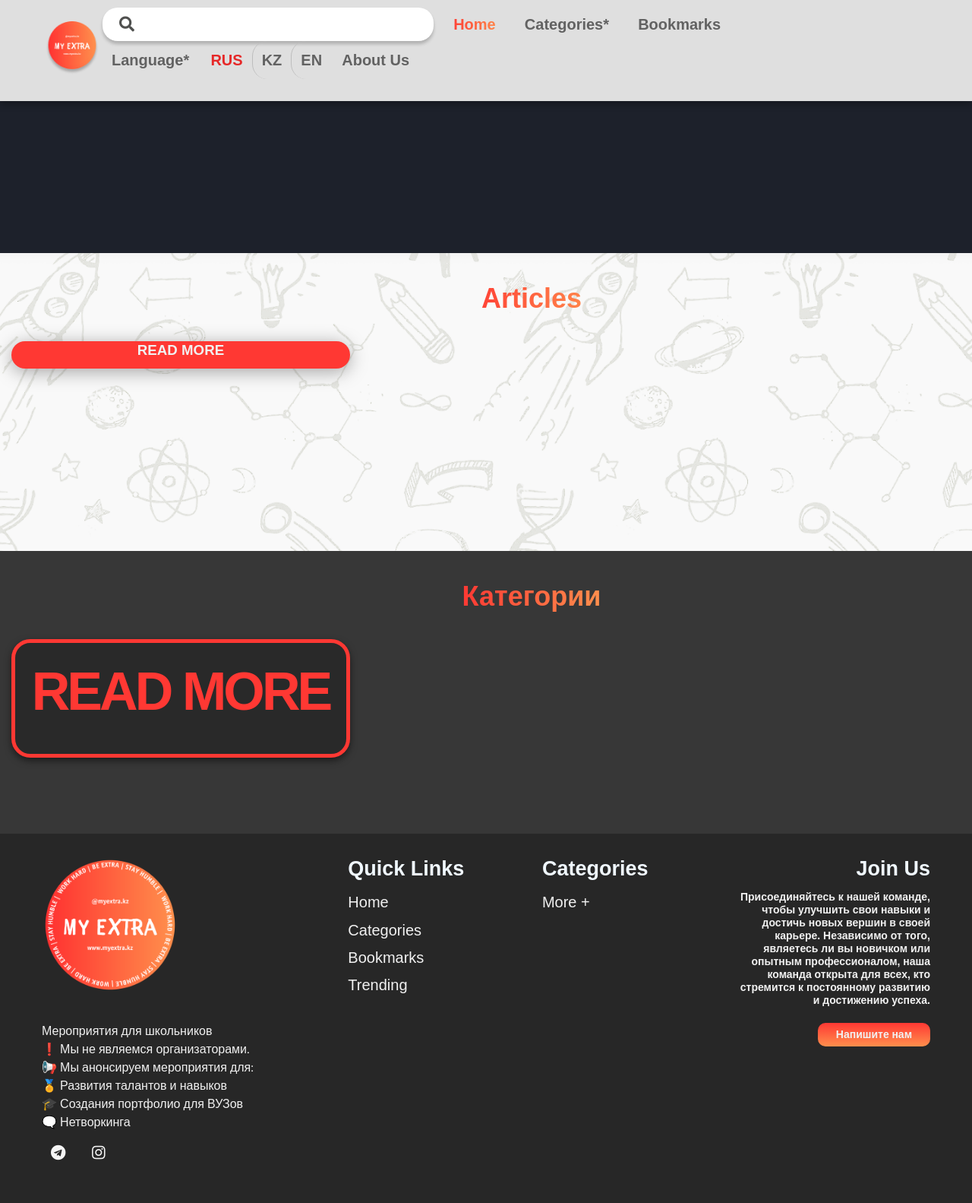
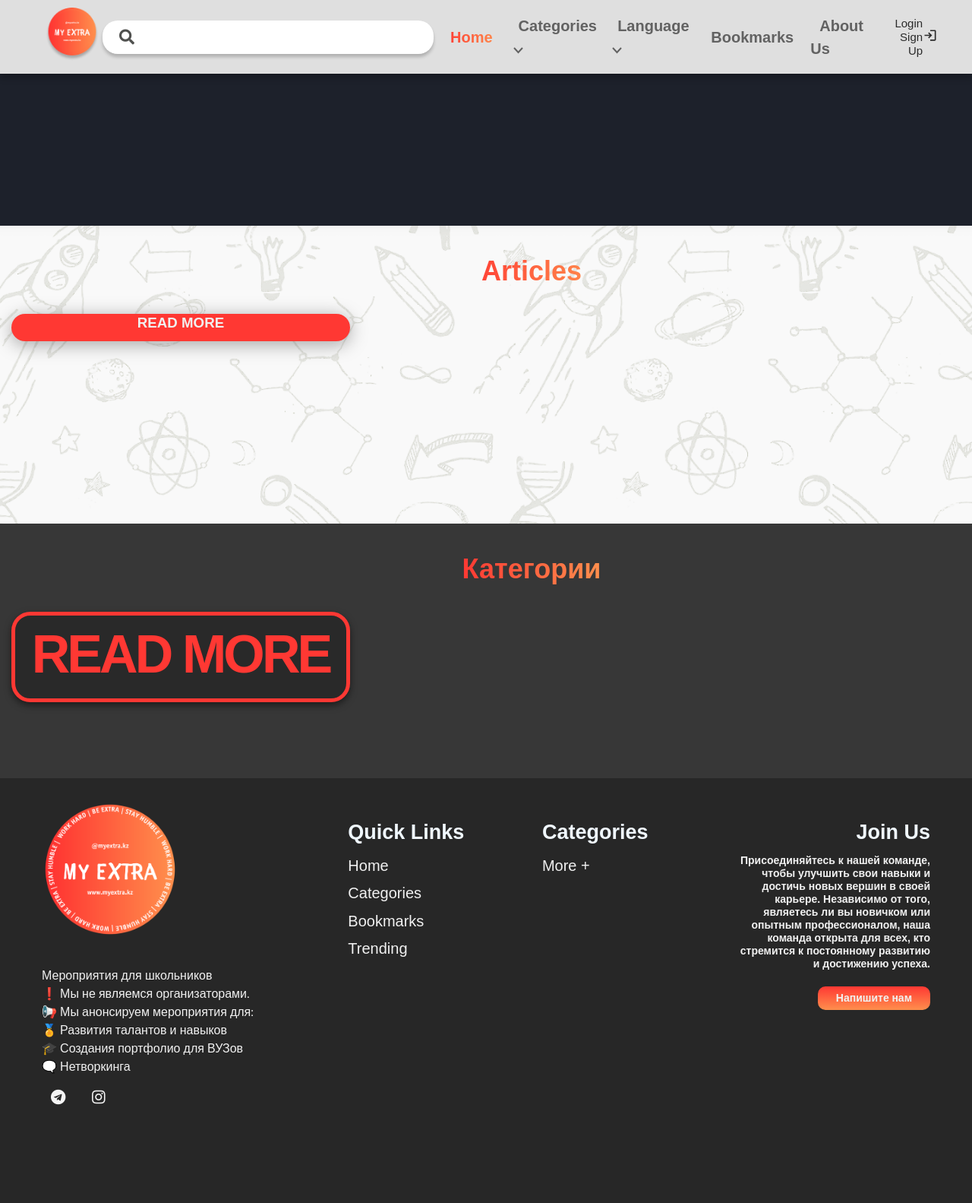
Before and after one commit to Xseron/MyExtra, a PHP site: page / in a window 1280 px wide; the page is wider, and only the part inside the window is pictured. Shown: that part at 76% size. After the commit the page ends 1454 px from the top of that part, so only its background shows below. Run offline with PHP 8.4, Linux system fonts and the light colour scheme; data that the repository does not hold is empty; some libraries are stand-ins or nearby versions; some web fonts are replaced.

Commit message:
added some details

```diff
--- a/assets/css/partials/4-component.css
+++ b/assets/css/partials/4-component.css
@@ -356,11 +356,16 @@
   border-radius: 25px;
   font-weight: 600;
   font-size: 59.8235px;
-  line-height: 94.4%;
   text-align: center;
   letter-spacing: -0.065em;
+  color: #FF3833;
+  display: flex;
+  align-items: center;
+}
 
-  color: #FF3833;
+.category-list .card-more h3 {
+  line-height: 94.4%;
+  margin-bottom: 0;
 }
 
 .category-list .btn-card {
--- a/assets/css/style.css
+++ b/assets/css/style.css
@@ -68,6 +68,9 @@
 }
 
 .navbar ul {
+  display: flex;
+  justify-content: center; /* Align items horizontally */
+  align-items: center;
   float: right;
   margin-right: 40px;
   list-style: none;
@@ -100,10 +103,22 @@
   background-color: var(--light-color);
 }
 
+
+.listed:hover,.listed:focus {
+  border-bottom-left-radius: 0px;
+  border-bottom-right-radius: 0px;
+}
+
+.listed::after {
+  content: url("/assets/images/svgs/arrow-down.svg");
+  width: 11px;
+  padding-left: 5px;
+}
+
 .navbar ul li a.current {
   outline: none;
   color: white;
-  /* background-color: var(--primary-color); */
+  /* background-color: var(--light-color); */
   background: linear-gradient(95.37deg, #FF3833 4.97%, #FF8F4D 94.46%);
   -webkit-background-clip: text;
   -moz-background-clip: text;
@@ -163,6 +191,29 @@
   box-shadow: 0px 4px 4px rgba(0, 0, 0, 0.21);
   background-color: white;
   /* width: 100%; */
+}
+
+.navbar .nav-login {
+  display: flex;
+  align-items: center;
+}
+
+.navbar .nav-login div {
+  display: flex;
+  flex-direction: column;
+}
+
+.navbar .nav-login a {
+  padding: 0;
+  color: #2B2B2B;
+  font-weight: 500;
+  font-size: 15px;
+  line-height: 18px;
+  text-align: right;
+}
+
+.navbar .nav-login a:hover {
+  background-color: #DFDFDF;
 }
 
 .show,
@@ -368,7 +421,11 @@
   font-family: var(--ff-monts);
 }
 
-.footer-right ul {
+.footer-right {
+  padding-top: 25px;
+}
+
+.footer-right ul{
   padding-bottom: 25px;
 }
 
--- a/assets/js/image-slider.js
+++ b/assets/js/image-slider.js
@@ -1,5 +1,7 @@
 var slides = document.querySelectorAll(".slide");
 var btns = document.querySelectorAll(".slide-nav-btn");
+var before_btn = document.querySelectorAll(".slide .before");
+var after_btn = document.querySelectorAll(".slide .after");
 let currentSlide = 1;
 
 // JS for MANUAL NAVIGATION
@@ -20,6 +22,30 @@ btns.forEach((btn, i) => {
    btn.addEventListener("click", () => {
       manualNav(i);
       currentSlide = i;
+   });
+});
+
+before_btn.forEach((btn, i) => {
+   btn.addEventListener("click", () => {
+      if (i == 0) {
+         manualNav(slides.length - 1);
+         currentSlide = slides.length - 1;
+      } else {
+         manualNav(i - 1);
+         currentSlide = i - 1;
+      }
+   });
+});
+
+after_btn.forEach((btn, i) => {
+   btn.addEventListener("click", () => {
+      if (i == slides.length - 1) {
+         manualNav(0);
+         currentSlide = 0;
+      } else {
+         manualNav(i + 1);
+         currentSlide = i + 1;
+      }
    });
 });
 
--- a/includes/functions.inc.php
+++ b/includes/functions.inc.php
@@ -136,6 +136,7 @@ alert('<?php echo $message ?>');
     echo '
     <div class="slide '.$active.'">
       <img src="./assets/images/articles/'.$img.'"/>
+      <div class="before"></div>
       <div class="info">
         <div class="info-text">
           <h1>'.$title.'</h1>
@@ -154,6 +155,7 @@ alert('<?php echo $message ?>');
         </div>
         <a href="news.php?id='.$id.'" class="btn btn-primary">Read More</a>
       </div>
+      <div class="after"></div>
     </div>';
   }
 
--- a/includes/nav.inc.php
+++ b/includes/nav.inc.php
@@ -19,6 +19,7 @@ $bookmark = false;
 $changePass = false;
 $category = false;
 $search = false;
+$about_us = false;
 
 // Strpos returns the position of the search string in the main string or returns 0 (false)
 // Checking if the page is Home Page
@@ -71,6 +72,12 @@ if (strpos($uri, "articles.php") != false) {
 if (strpos($uri, "news.php") != false) {
   $home = false;
   $page_title = " Article";
+}
+
+if (strpos($uri, "about-us.php") != false) {
+  $page_title = " About Us";
+  $home = false;
+  $about_us = true;
 }
 
 require_once("./languages/lang.php");
@@ -129,8 +136,8 @@ require_once("./languages/lang.php");
       <!-- We ECHO class current based upon the boolean variables used in above PHP Snippet -->
       <li><a href="./index.php" <?php if ($home) echo 'class="current"' ?>>Home</a></li>
       <li>
-        <label for="btn-1" class="show">Categories +</label>
-        <a href="./categories.php" <?php if ($category) echo 'class="current"' ?>>Categories*</a>
+        <label for="btn-1" class="show">Categories</label>
+        <a href="./categories.php" class="listed <?php if ($category) echo 'current' ?>">Categories</a>
         <input type="checkbox" id="btn-1" class="input" />
         <ul>
           <?php
@@ -164,22 +171,29 @@ require_once("./languages/lang.php");
           <li><a href="./categories.php">More +</a></li>
         </ul>
       </li>
+      <li>
+        <a href="" class="listed <?php if ($changePass) echo 'current' ?>">Language</a>
+        <ul>
+          <a id="rus-btn" <?php if($_SESSION['lang']=='ru'){?>class="active-lang"<?php }?>>Russian</a>
+          <a id="kz-btn" <?php if($_SESSION['lang']=='kz'){?>class="active-lang"<?php }?>>Kazakh</a>
+          <a id="eng-btn" <?php if($_SESSION['lang']=='en'){?>class="active-lang"<?php }?>>English</a>
+        </ul>
+      </li>
       <li><a href="./bookmarks.php" <?php if ($bookmark) echo 'class="current"' ?>>Bookmarks</a></li>
-      <li>
-        <a>Language*</a>
-        <div class="selectlang">
-          <div class="header__languages">
-            <a id="rus-btn" <?php if($_SESSION['lang']=='ru'){?>class="active-lang"<?php }?>>RUS</a>
-            <a id="kz-btn" <?php if($_SESSION['lang']=='kz'){?>class="active-lang"<?php }?>>KZ</a>
-            <a id="eng-btn" <?php if($_SESSION['lang']=='en'){?>class="active-lang"<?php }?>> EN</a>
-          </div>
-        </div>
-      </li>
+      <li><a href="./about-us.php" <?php if ($about_us) echo 'class="current"' ?>>About Us</a></li>
       <?php
       if (isset($_SESSION['USER_NAME'])) {
       } else {
       ?>
-        <li><a href="./about-us.php" <?php if ($login) echo 'class="current"' ?>>About Us</a></li>
+      <li class="nav-login">
+        <div>
+          <a href="./user-login.php">Login</a>
+          <a href="./user-login.php">Sign Up</a>
+        </div>
+        <a href="./user-login.php">
+          <img src="./assets/images/svgs/login.svg" alt="">
+        </a>
+      </li>
           <!-- <li>
         <label for="btn-2" class="show">Login +</label>
         <a href="./user-login.php" <?php if ($login) echo 'class="current"' ?>>Login</a>
```
Also changed, not shown: other parts of assets/css/style.css (+22 -7 lines), assets/images/svgs/arrow-down.svg (added), assets/images/svgs/login.svg (added). Lines whose indentation alone changed are shown as unchanged.
